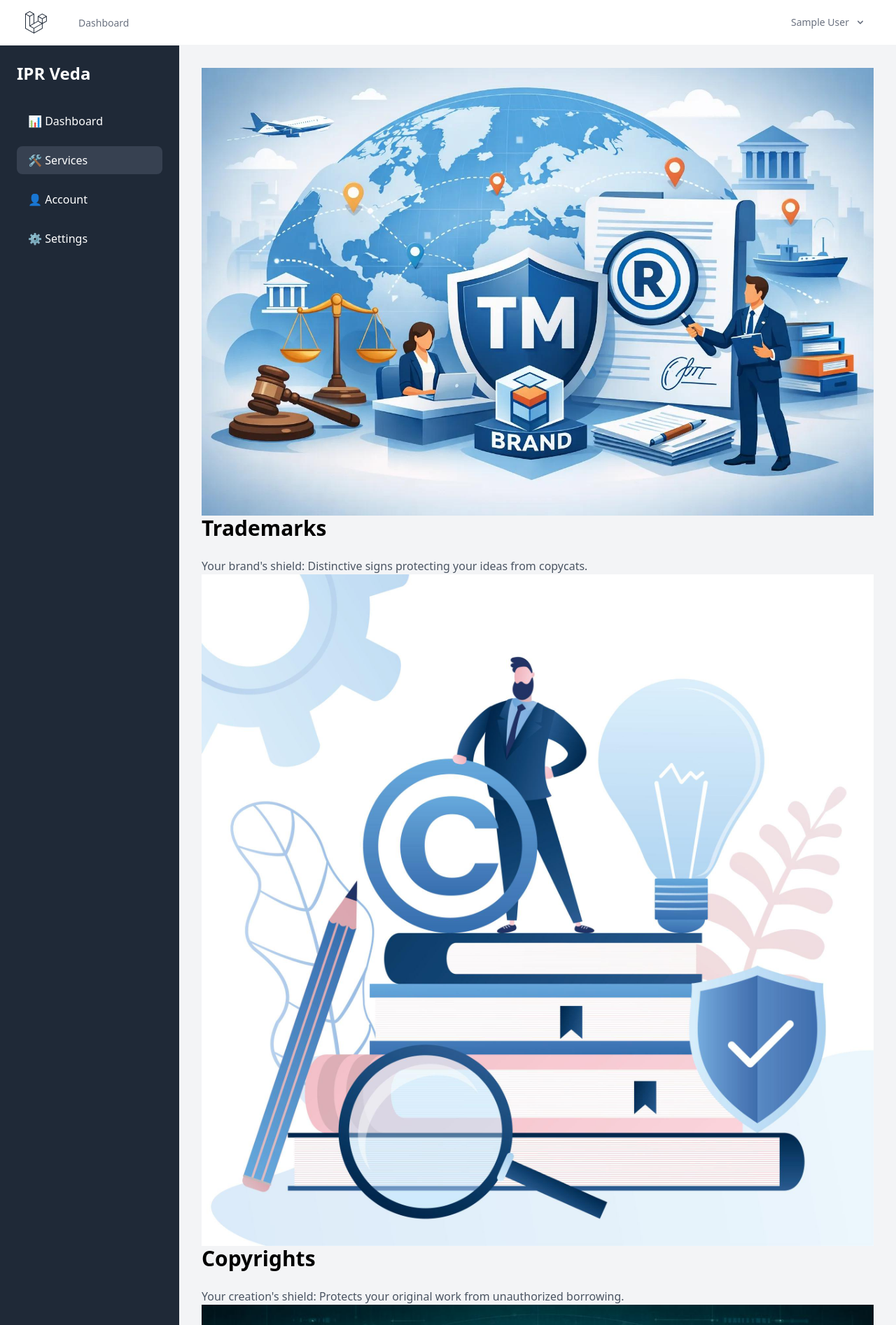
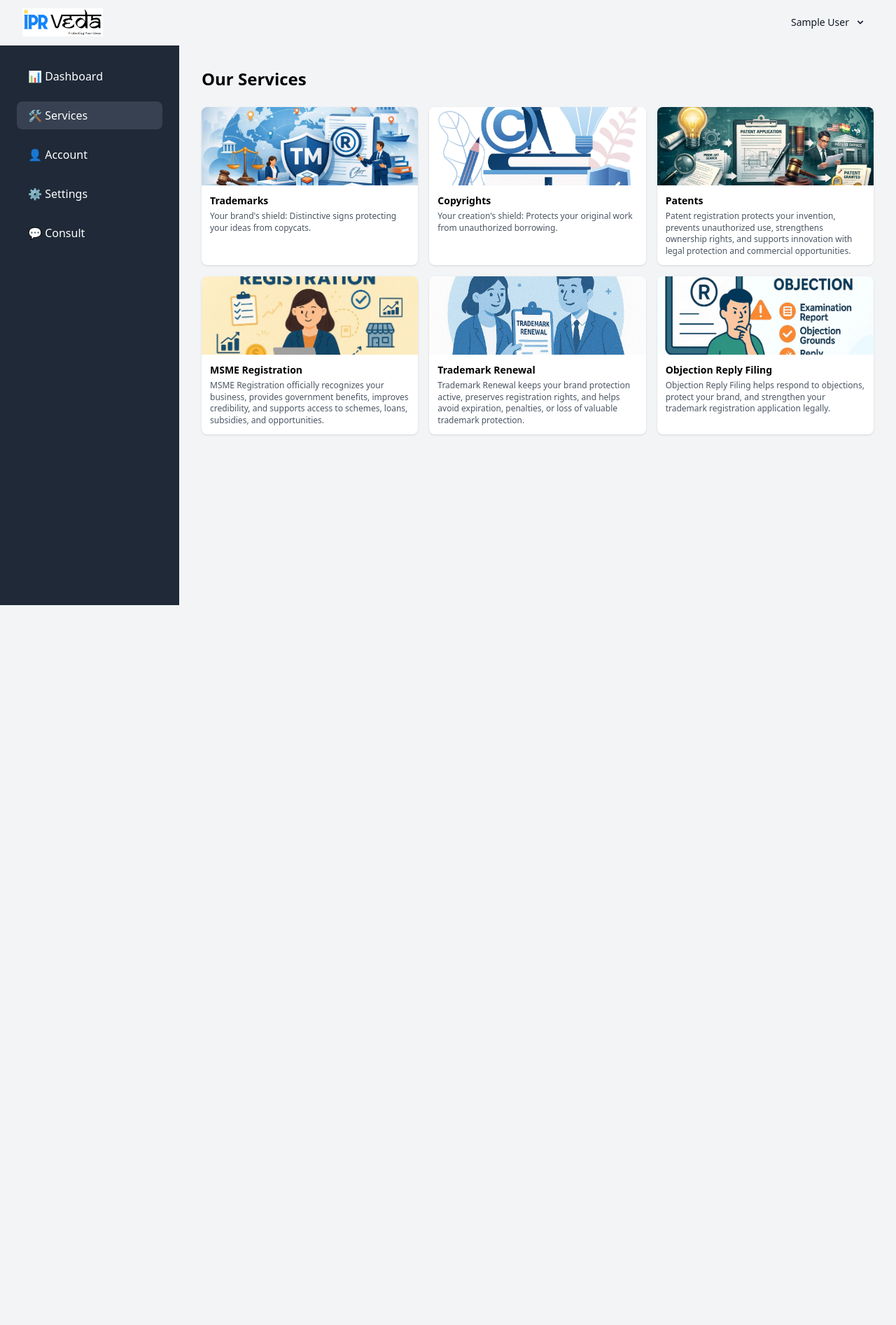
Before and after one commit to adv-jain/ipr-veda-origin, a Laravel app: page /services in a window 1280 px wide. Shown: the top 1894 px of the page at 70% size. After the commit the page ends 865 px from the top, so only its background shows below. Run offline with Laravel 12, Linux system fonts and the light colour scheme; the visitor is signed in with stand-in values (Sample User, id 1); style sheets or scripts are compiled from the project's sources; parts of the project's set-up code (start-up, migrations or seed data) failed here and were passed over; some libraries are stand-ins or nearby versions.

Commit message:
Add consult and settings pages, update auth flow

```diff
--- a/resources/js/Layouts/AuthenticatedLayout.jsx
+++ b/resources/js/Layouts/AuthenticatedLayout.jsx
@@ -4,6 +4,7 @@ import NavLink from '@/Components/NavLink';
 import ResponsiveNavLink from '@/Components/ResponsiveNavLink';
 import { Link, usePage } from '@inertiajs/react';
 import { useState } from 'react';
+import iprveda from "../../../config/assets/img/ipr-perfect-rect.png"
 
 export default function AuthenticatedLayout({ header, children }) {
     const user = usePage().props.auth.user;
@@ -13,23 +14,16 @@ export default function AuthenticatedLayout({ header, children }) {
 
     return (
         <div className="min-h-screen bg-gray-100">
-            <nav className="border-b border-gray-100 bg-white">
+            <nav className="border-b border-gray-100 bg-white-400">
                 <div className="mx-auto max-w-7xl px-4 sm:px-6 lg:px-8">
                     <div className="flex h-16 justify-between">
                         <div className="flex">
                             <div className="flex shrink-0 items-center">
-                                <Link href="/">
-                                    <ApplicationLogo className="block h-9 w-auto fill-current text-gray-800" />
-                                </Link>
+                                <img src={iprveda} alt="IPR Veda" className="h-10 w-auto object-contain" />
                             </div>
 
                             <div className="hidden space-x-8 sm:-my-px sm:ms-10 sm:flex">
-                                <NavLink
-                                    href={route('dashboard')}
-                                    active={route().current('dashboard')}
-                                >
-                                    Dashboard
-                                </NavLink>
+
                             </div>
                         </div>
 
@@ -40,7 +34,7 @@ export default function AuthenticatedLayout({ header, children }) {
                                         <span className="inline-flex rounded-md">
                                             <button
                                                 type="button"
-                                                className="inline-flex items-center rounded-md border border-transparent bg-white px-3 py-2 text-sm font-medium leading-4 text-gray-500 transition duration-150 ease-in-out hover:text-gray-700 focus:outline-none"
+                                                className="inline-flex items-center rounded-md border border-transparent bg-white-400 px-3 py-2 text-sm font-medium leading-4 text-gray-900 transition duration-150 ease-in-out hover:text-gray-700 focus:outline-none"
                                             >
                                                 {user.name}
 
--- /dev/null
+++ b/resources/js/pages/Consult.jsx
@@ -0,0 +1,35 @@
+import AuthenticatedLayout from '@/Layouts/AuthenticatedLayout';
+import { Head, router } from '@inertiajs/react';
+import consultImg from "../../../config/assets/img/consult.svg"
+
+export default function Consult() {
+    return (
+        <AuthenticatedLayout>
+
+            <div className="flex min-h-screen">
+                {/* LEFT SIDEBAR */}
+                <aside className="w-64 bg-gray-800 text-white p-6">
+
+                    <nav className="space-y-4">
+                        <button onClick={() => router.visit('/dashboard')} className="w-full text-left px-4 py-2 rounded-lg hover:bg-gray-700 transition">📊 Dashboard</button>
+                        <button onClick={() => router.visit('/services')} className="w-full text-left px-4 py-2 rounded-lg hover:bg-gray-700 transition">🛠️ Services</button>
+                        <button onClick={() => router.visit('/account')} className="w-full text-left px-4 py-2 rounded-lg hover:bg-gray-700 transition">👤 Account</button>
+                        <button onClick={() => router.visit('/setting')} className="w-full text-left px-4 py-2 rounded-lg hover:bg-gray-700 transition">⚙️ Settings</button>
+                        <button onClick={() => router.visit('/consult')} className="w-full text-left px-4 py-2 rounded-lg hover:bg-gray-600 transition">💬 Consult</button>
+                    </nav>
+                </aside>
+
+                {/* MAIN CONTENT */}
+                <div className="flex-1 p-8">
+                    <h1 className="text-3xl font-bold mb-6">Consult with our Experts</h1>
+                    <p className="text-gray-600 mb-6">Book a consultation session for legal or IPR-related advice.</p>
+
+                    <div className="bg-white shadow rounded-lg p-6 max-w-xl">
+                        <h3 className="text-xl font-bold mb-4">Request a Consultation</h3>
+                       <img src='consultImg' alt="consultImg"/>
+                    </div>
+                </div>
+            </div>
+        </AuthenticatedLayout>
+    );
+}
--- a/resources/js/pages/Dashboard.jsx
+++ b/resources/js/pages/Dashboard.jsx
@@ -4,12 +4,12 @@ import { Head, router } from '@inertiajs/react';
 export default function Dashboard() {
     return (
         <AuthenticatedLayout>
-            <Head title="Dashboard" />
+            {/* <Head title="Dashboard" /> */}
 
             <div className="flex min-h-screen">
-                {/* ✅ LEFT SIDEBAR */}
+
                 <aside className="w-64 bg-gray-800 text-white p-6">
-                    <h2 className="text-2xl font-bold mb-8">IPR Veda</h2>
+
 
                     <nav className="space-y-4">
                         <button
@@ -39,6 +39,8 @@ export default function Dashboard() {
                         >
                             ⚙️ Settings
                         </button>
+                         <button onClick={() => router.visit('/consult')} className="w-full text-left px-4 py-2 rounded-lg hover:bg-gray-700 transition">💬 Consult</button>
+
                     </nav>
                 </aside>
 
@@ -46,22 +48,7 @@ export default function Dashboard() {
                 <div className="flex-1 p-8">
                     <h1 className="text-3xl font-bold mb-6">to IPR Veda Dashboard!</h1>
 
-                    <div className="grid grid-cols-1 md:grid-cols-3 gap-6">
-                        <div className="bg-blue-500 text-white p-6 rounded-lg shadow">
-                            <h3 className="text-lg font-bold">Total Users</h3>
-                            <p className="text-3xl">1,234</p>
-                        </div>
 
-                        <div className="bg-green-500 text-white p-6 rounded-lg shadow">
-                            <h3 className="text-lg font-bold">Revenue</h3>
-                            <p className="text-3xl">₹50,000</p>
-                        </div>
-
-                        <div className="bg-purple-500 text-white p-6 rounded-lg shadow">
-                            <h3 className="text-lg font-bold">Active Cases</h3>
-                            <p className="text-3xl">328</p>
-                        </div>
-                    </div>
                 </div>
             </div>
         </AuthenticatedLayout>
--- a/resources/js/pages/Login.jsx
+++ b/resources/js/pages/Login.jsx
@@ -57,7 +57,7 @@ function Login() {
         <div className="min-h-screen flex items-center justify-center bg-gray-50 px-4">
             <div className="max-w-md w-full bg-white rounded-xl shadow-lg p-8">
                 <h2 className="text-2xl font-bold text-center text-gray-800 mb-6">
-                    Get OTP
+                     Log into your account
                 </h2>
 
                 <form onSubmit={handleSubmit} className="space-y-5">
@@ -72,20 +72,20 @@ function Login() {
                             value={contact}
                             onChange={handleChange}
                             placeholder="e.g., user@email.com or 9876543210"
-                            className="w-full px-4 py-2 border border-gray-300 rounded-lg focus:outline-none focus:ring-2 focus:ring-blue-500"
+                            className="w-full px-4 py-2 border border-gray-300 rounded-lg focus:outline-none focus:ring-2 focus:ring-yellow-500"
                             required
                         />
                     </div>
 
                     <button
                         type="submit"
-                        className="w-full bg-blue-600 text-white font-semibold py-2.5 px-4 rounded-lg hover:bg-blue-700"
+                        className="w-full bg-yellow-600 text-white font-semibold py-2.5 px-4 rounded-lg hover:bg-yellow-700"
                     >
                         Get OTP
                     </button>
                 </form>
       <div className="mt-4 text-center">
-    <span>For Signup </span>
+    <span>Don't have account</span>
 
     <button
         type="button"
--- a/resources/js/pages/Onboarding.jsx
+++ b/resources/js/pages/Onboarding.jsx
@@ -26,7 +26,6 @@ export default function Onboarding() {
 
             <div className="w-full max-w-xl bg-white rounded-xl shadow-lg p-8">
 
-
                 {step > 0 && (
                     <div className="mb-8">
                         <div className="flex justify-between text-sm text-gray-500 mb-2">
@@ -42,13 +41,12 @@ export default function Onboarding() {
                     </div>
                 )}
 
-
                 {step === 0 && (
                     <div className="text-center">
                         <h1 className="text-3xl font-bold mb-4">Welcome to IPR Veda 👋</h1>
                         <p className="text-gray-600 mb-8">
-                            Chaliye kuch details set karte hain taaki hum aapke liye
-                            dashboard ko personalize kar sakein. Sirf 3 chhote steps hain.
+                            Let's set up a few details so we can personalize your
+                            dashboard. It's just 3 quick steps.
                         </p>
                         <button
                             onClick={next}
@@ -59,11 +57,10 @@ export default function Onboarding() {
                     </div>
                 )}
 
-
                 {step === 1 && (
                     <div>
                         <h2 className="text-2xl font-bold mb-2">Company Details</h2>
-                        <p className="text-gray-500 mb-6">Aapki company ka naam kya hai?</p>
+                        <p className="text-gray-500 mb-6">What is the name of your company?</p>
 
                         <input
                             type="text"
@@ -91,11 +88,10 @@ export default function Onboarding() {
                     </div>
                 )}
 
-
                 {step === 2 && (
                     <div>
                         <h2 className="text-2xl font-bold mb-2">Business Type</h2>
-                        <p className="text-gray-500 mb-6">Aap kis field mein kaam karte hain?</p>
+                        <p className="text-gray-500 mb-6">Which field do you work in?</p>
 
                         <div className="grid grid-cols-2 gap-3">
                             {['Startup', 'Agency', 'Individual', 'Enterprise'].map((type) => (
@@ -131,11 +127,10 @@ export default function Onboarding() {
                     </div>
                 )}
 
-
                 {step === 3 && (
                     <form onSubmit={handleSubmit}>
                         <h2 className="text-2xl font-bold mb-2">Almost done!</h2>
-                        <p className="text-gray-500 mb-6">Aapko kis cheez mein sabse zyada interest hai?</p>
+                        <p className="text-gray-500 mb-6">What are you most interested in?</p>
 
                         <select
                             value={data.preference}
--- a/resources/js/pages/Services.jsx
+++ b/resources/js/pages/Services.jsx
@@ -6,53 +6,76 @@ import iprpatent from '../../../config/assets/img/iprpatend.jpg'
 import iprmsme from '../../../config/assets/img/iprmems.jpg'
 import iprvedatrademarkreg from '../../../config/assets/img/iprtrademarkreg.jpg'
 import iprobject from '../../../config/assets/img/iprobject.jpg'
+
 export default function Services() {
+    const services = [
+        {
+            img: iprvedatrademark,
+            title: 'Trademarks',
+            desc: "Your brand's shield: Distinctive signs protecting your ideas from copycats.",
+        },
+        {
+            img: iprcopyright,
+            title: 'Copyrights',
+            desc: "Your creation's shield: Protects your original work from unauthorized borrowing.",
+        },
+        {
+            img: iprpatent,
+            title: 'Patents',
+            desc: 'Patent registration protects your invention, prevents unauthorized use, strengthens ownership rights, and supports innovation with legal protection and commercial opportunities.',
+        },
+        {
+            img: iprmsme,
+            title: 'MSME Registration',
+            desc: 'MSME Registration officially recognizes your business, provides government benefits, improves credibility, and supports access to schemes, loans, subsidies, and opportunities.',
+        },
+        {
+            img: iprvedatrademarkreg,
+            title: 'Trademark Renewal',
+            desc: 'Trademark Renewal keeps your brand protection active, preserves registration rights, and helps avoid expiration, penalties, or loss of valuable trademark protection.',
+        },
+        {
+            img: iprobject,
+            title: 'Objection Reply Filing',
+            desc: 'Objection Reply Filing helps respond to objections, protect your brand, and strengthen your trademark registration application legally.',
+        },
+    ];
+
     return (
         <AuthenticatedLayout>
             <Head title="Services" />
             <div className="flex min-h-screen">
                 <aside className="w-64 bg-gray-800 text-white p-6">
-                    <h2 className="text-2xl font-bold mb-8">IPR Veda</h2>
                     <nav className="space-y-4">
                         <button onClick={() => router.visit('/dashboard')} className="w-full text-left px-4 py-2 rounded-lg hover:bg-gray-700 transition">📊 Dashboard</button>
                         <button onClick={() => router.visit('/services')} className="w-full text-left px-4 py-2 rounded-lg bg-gray-700 hover:bg-gray-600 transition">🛠️ Services</button>
                         <button onClick={() => router.visit('/account')} className="w-full text-left px-4 py-2 rounded-lg hover:bg-gray-700 transition">👤 Account</button>
                         <button onClick={() => router.visit('/setting')} className="w-full text-left px-4 py-2 rounded-lg hover:bg-gray-700 transition">⚙️ Settings</button>
+                        <button onClick={() => router.visit('/consult')} className="w-full text-left px-4 py-2 rounded-lg  hover:bg-gray-600 transition">💬 Consult</button>
                     </nav>
                 </aside>
+
                 <div className="flex-1 p-8">
-                    <div>
-                    <img src={iprvedatrademark}/>
-                    <h1 className="text-3xl font-bold mb-6">Trademarks</h1>
-                    <p className="text-gray-600">Your brand's shield: Distinctive signs protecting your ideas from copycats.</p>
-               </div>
-               <div>
-                    <img src={iprcopyright}/>
-                    <h1 className="text-3xl font-bold mb-6">Copyrights</h1>
-                    <p className="text-gray-600">Your creation's shield: Protects your original work from unauthorized borrowing.</p>
-               </div>
-                <div>
-                    <img src={iprpatent}/>
-                    <h1 className="text-3xl font-bold mb-6">Patends</h1>
-                    <p className="text-gray-600">Patent registration protects your invention, prevents unauthorized use, strengthens ownership rights, and supports innovation with legal protection and commercial opportunities.</p>
-               </div>
-                <div>
-                    <img src={iprmsme}/>
-                    <h1 className="text-3xl font-bold mb-6">MSME Registration</h1>
-                    <p className="text-gray-600">MSME Registration officially recognizes your business, provides government benefits, improves credibility, and supports access to schemes, loans, subsidies, and opportunities.</p>
-               </div>
-                <div>
-                    <img src={iprvedatrademarkreg}/>
-                    <h1 className="text-3xl font-bold mb-6">Trademark Renewal</h1>
-                    <p className="text-gray-600">Trademark Renewal keeps your brand protection active, preserves registration rights, and helps avoid expiration, penalties, or loss of valuable trademark protection.</p>
-               </div>
+                    <h1 className="text-2xl font-bold mb-6">Our Services</h1>
 
-                    <div>
-                    <img src= {iprobject}/>
-                    <h1 className="text-3xl font-bold mb-6">Objection Reply Filing</h1>
-                    <p className="text-gray-600">Objection Reply Filing helps respond to objections, protect your brand, and strengthen your trademark registration application legally.</p>
-               </div>
-
+                    <div className="grid grid-cols-3 gap-4">
+                        {services.map((service, index) => (
+                            <div
+                                key={index}
+                                className="bg-white rounded-lg shadow hover:shadow-md transition overflow-hidden flex flex-col"
+                            >
+                                <img
+                                    src={service.img}
+                                    alt={service.title}
+                                    className="w-full h-28 object-cover"
+                                />
+                                <div className="p-3">
+                                    <h2 className="text-sm font-bold mb-1">{service.title}</h2>
+                                    <p className="text-gray-600 text-xs leading-snug">{service.desc}</p>
+                                </div>
+                            </div>
+                        ))}
+                    </div>
                 </div>
             </div>
         </AuthenticatedLayout>
--- /dev/null
+++ b/resources/js/pages/Setting.jsx
@@ -0,0 +1,31 @@
+import AuthenticatedLayout from '@/Layouts/AuthenticatedLayout';
+import { Head, router } from '@inertiajs/react';
+import consultImg from "../../../config/assets/img/consult.svg"
+
+export default function Setting() {
+    return (
+        <AuthenticatedLayout>
+            <Head title="Consult" />
+            <div className="flex min-h-screen">
+                {/* LEFT SIDEBAR */}
+                <aside className="w-64 bg-gray-800 text-white p-6">
+
+                    <nav className="space-y-4">
+                        <button onClick={() => router.visit('/dashboard')} className="w-full text-left px-4 py-2 rounded-lg hover:bg-gray-700 transition">📊 Dashboard</button>
+                        <button onClick={() => router.visit('/services')} className="w-full text-left px-4 py-2 rounded-lg hover:bg-gray-700 transition">🛠️ Services</button>
+                        <button onClick={() => router.visit('/account')} className="w-full text-left px-4 py-2 rounded-lg hover:bg-gray-700 transition">👤 Account</button>
+                        <button onClick={() => router.visit('/setting')} className="w-full text-left px-4 py-2 rounded-lg hover:bg-gray-700 transition">⚙️ Settings</button>
+                        <button onClick={() => router.visit('/consult')} className="w-full text-left px-4 py-2 rounded-lg  hover:bg-gray-600 transition">💬 Consult</button>
+                    </nav>
+                </aside>
+
+                {/* MAIN CONTENT */}
+                <div className="flex-1 p-8">
+                    <h1 className="text-3xl font-bold mb-6">Setting</h1>
+
+
+                </div>
+            </div>
+        </AuthenticatedLayout>
+    );
+}
--- a/resources/js/pages/Welcome.jsx
+++ b/resources/js/pages/Welcome.jsx
@@ -41,21 +41,21 @@ export default function Welcome({ auth, laravelVersion, phpVersion }) {
     {auth.user ? (
         <Link
             href={route('dashboard')}
-                                        className="rounded-md px-3 py-2 text-black ring-1 ring-transparent transition hover:text-black/70 focus:outline-none focus-visible:ring-[#FF2D20] dark:text-white dark:hover:text-white/80 dark:focus-visible:ring-white"
+            className="rounded-md px-3 py-2 text-black ring-1 ri..."
         >
             Dashboard
         </Link>
     ) : (
         <>
             <Link
-                                            href={route('login')}
-                                            className="rounded-md px-3 py-2 text-black ring-1 ring-transparent transition hover:text-black/70 focus:outline-none focus-visible:ring-[#FF2D20] dark:text-white dark:hover:text-white/80 dark:focus-visible:ring-white"
+                href="/login"
+                className="rounded-md px-3 py-2 text-black ring-..."
             >
                 Log in
             </Link>
             <Link
-                                            href={route('register')}
-                                            className="rounded-md px-3 py-2 text-black ring-1 ring-transparent transition hover:text-black/70 focus:outline-none focus-visible:ring-[#FF2D20] dark:text-white dark:hover:text-white/80 dark:focus-visible:ring-white"
+                href="/signup"
+                className="rounded-md px-3 py-2 text-black ring-..."
             >
                 Register
             </Link>
--- a/resources/js/pages/WhatsAppConnect.jsx
+++ b/resources/js/pages/WhatsAppConnect.jsx
@@ -1,7 +1,7 @@
 import React, { useState, useCallback } from 'react';
 import useFacebookSDK from '../hooks/useFacebookSDK';
 
-// TODO: move these to your .env (e.g. import.meta.env.VITE_FB_APP_ID)
+
 const APP_ID = 'YOUR_APP_ID';
 const CONFIG_ID = 'YOUR_CONFIG_ID';
 const GRAPH_VERSION = 'v22.0';
@@ -9,7 +9,7 @@ const GRAPH_VERSION = 'v22.0';
 function WhatsAppConnect() {
     const isSdkReady = useFacebookSDK(APP_ID, GRAPH_VERSION);
 
-    const [status, setStatus] = useState('idle'); // idle | connecting | success | error
+    const [status, setStatus] = useState('idle');
     const [error, setError] = useState('');
 
     const sendCodeToBackend = useCallback(async (code) => {
--- a/routes/api.php
+++ b/routes/api.php
@@ -8,7 +8,7 @@ use App\Http\Controllers\CreditsController;
 use App\Http\Controllers\SignupOtpController;
 use App\Http\Controllers\ContactController;
 
-// Route::post('/login', [AuthController::class, 'login']);
+ Route::post('/login', [AuthController::class, 'login']);
 Route::post('/forgot-password',[AuthController::class,'forgotpassword']);
 
 Route::post('/signup-otp',[SignupOtpController::class,'store']);
--- a/routes/web.php
+++ b/routes/web.php
@@ -34,12 +34,6 @@ Route::get('/dashboard', function () {
     return Inertia::render('Dashboard');
 })->middleware(['auth', 'verified'])->name('dashboard');
 
-Route::get('/', function () {
-    return Inertia::render('Welcome', [
-        'canLogin' => Route::has('login'),
-        'canRegister' => Route::has('register'),
-    ]);
-});
 
 Route::get('/services', function () {
     return Inertia::render('Services');
@@ -52,6 +46,11 @@ Route::get('/account', function () {
 Route::get('/setting', function () {
     return Inertia::render('Setting');
 })->middleware(['auth', 'verified'])->name('setting');
+
+Route::get('/consult',function(){
+    return Inertia::render('Consult');
+})->middleware(['auth','verified'])->name('consult');
+
 Route::get('/onboarding', function () {
     return Inertia::render('Onboarding');
 })->middleware(['auth', 'verified'])->name('onboarding');
@@ -67,4 +66,4 @@ Route::post('/onboarding', [AuthController::class, 'saveOnboarding'])
 })->middleware(['auth', 'verified'])->name('dashboard');
 Route::get('/{any}', function () {
     return view('spa');
-})->where('any', '^(?!dashboard|profile|services|account|setting|onboarding).*$');
+})->where('any', '^(?!dashboard|profile|services|account|setting|consult|onboarding).*$');
```
Also changed, not shown: app/Http/Controllers/AuthController.php (+7 -8 lines), resources/js/spa.jsx (+22 -21 lines), config/assets/img/consult.svg (added). Lines whose indentation alone changed are shown as unchanged.
